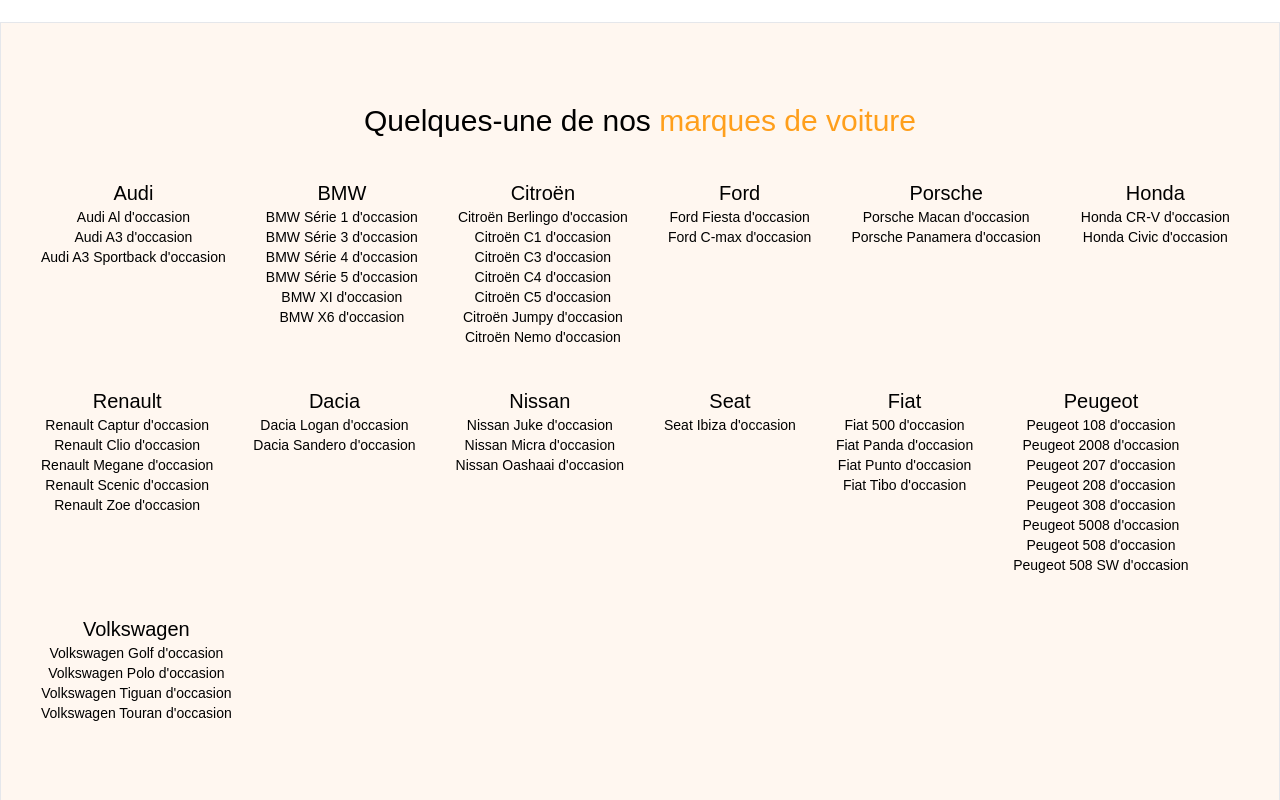
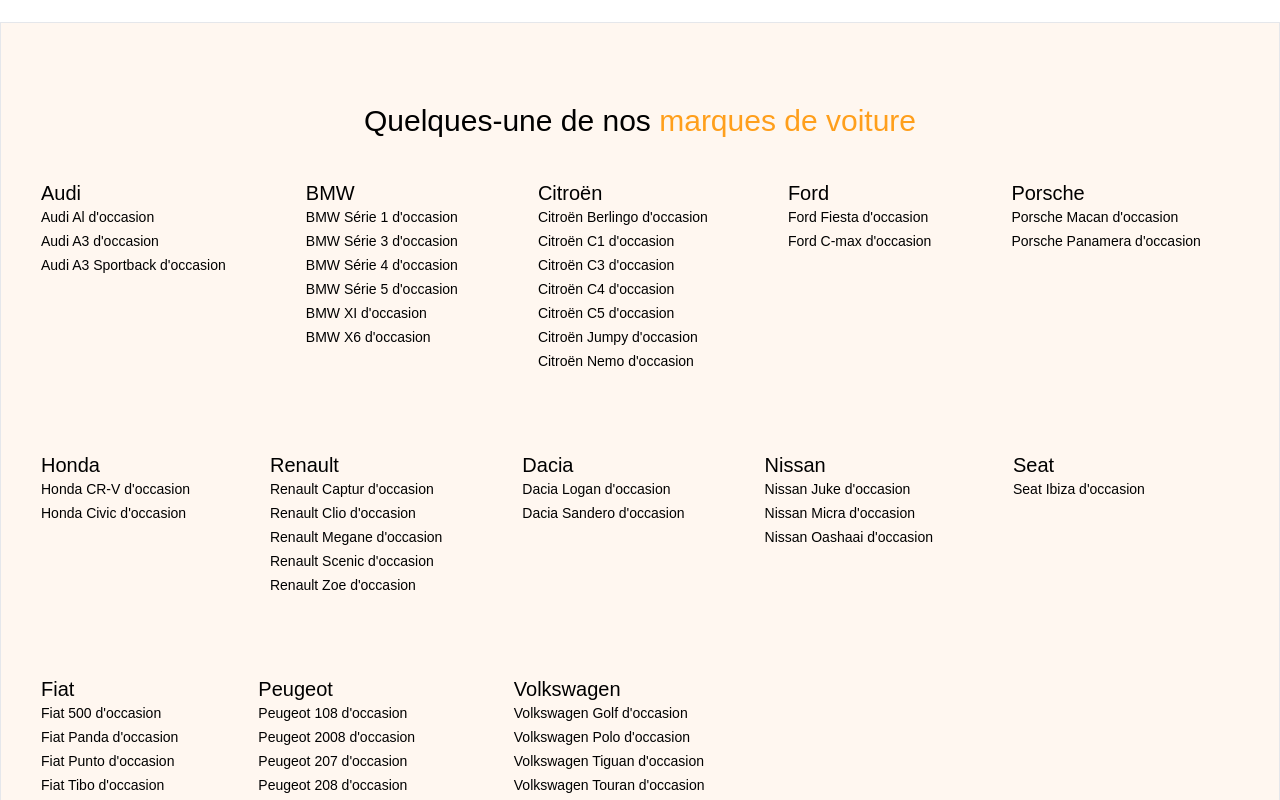
Before and after one commit to mkb-automobile/mkb-webapp, a Next.js app: page / in a window 1280 px wide. Shown: the part 4920-5720 px from the top of the page. Built offline with nearby package versions, Linux system fonts and the light colour scheme; no server answers.

Commit message:
finish home page

```diff
--- a/app/page.tsx
+++ b/app/page.tsx
@@ -465,13 +465,13 @@
                   <span style={{ color: "#ff9f1c" }}>marques de voiture</span>
                 </h2>
               </div>
-              <div className="w-full flex flex-wrap gap-10 py-10">
+              <div className="w-full flex flex-wrap gap-20 py-10">
                 {marqueModel.map((marque, index) => (
-                  <div key={index} className="flex flex-col items-center">
+                  <div key={index} className="flex flex-col ">
                     <div>
                       <h3>{marque.titre}</h3>
                     </div>
-                    <div className="flex flex-col items-center">
+                    <div className="flex flex-col gap-1">
                       {Object.values(marque.modèles).map((model, index) => (
                         <div key={index}>
                           <p>{model}</p>
--- a/src/components/Hero.tsx
+++ b/src/components/Hero.tsx
@@ -33,7 +33,6 @@
             alt="hero"
             fill
             className="object-contain"
-            sizes="(max-width: 640px) 100vw, (max-width: 1024px) 70vw, 1024px"
           />
         </div>
       </div>
```
